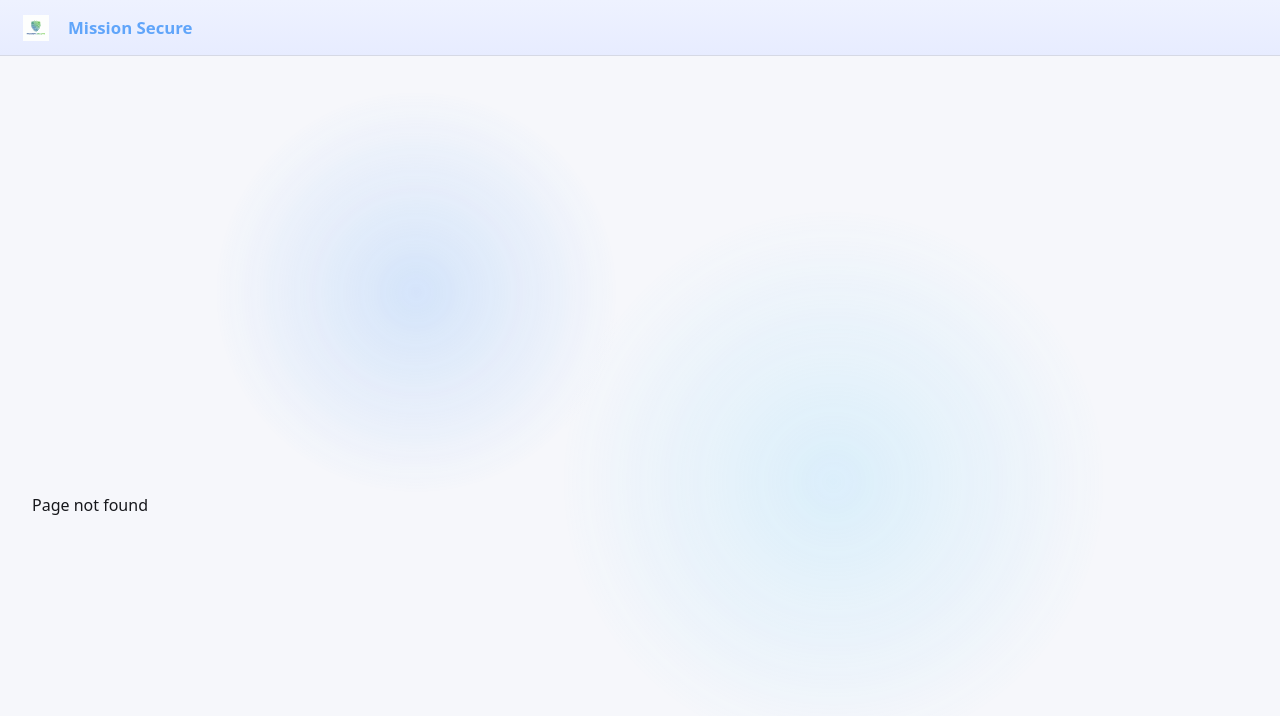
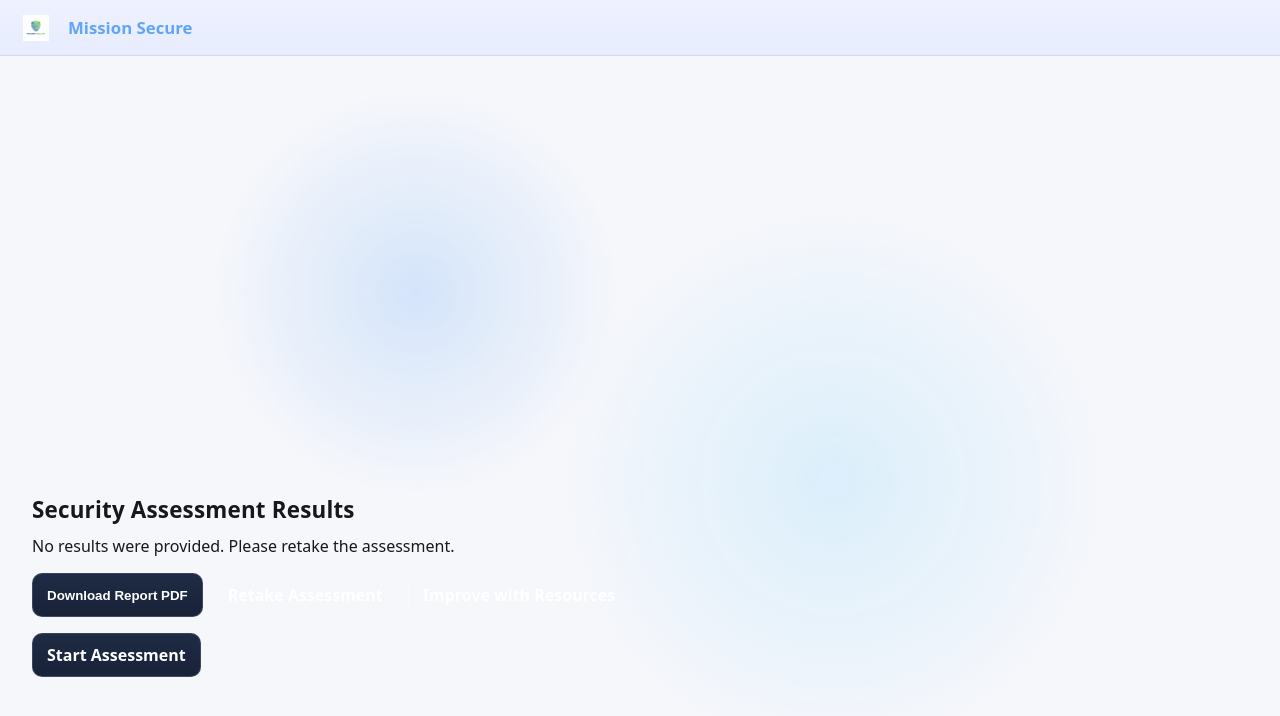
Before and after one commit to benji2803/missionsecure, a React (Vite) app: page /results in a window 1280 px wide. Before the commit this address had no page. Shown: the top 716 px of the page. Built offline with nearby package versions, Linux system fonts and the light colour scheme.

Commit message:
Button fixes

```diff
--- a/src/pages/Quiz.jsx
+++ b/src/pages/Quiz.jsx
@@ -1,5 +1,5 @@
 // src/pages/Quiz.jsx
-import { useEffect, useMemo, useState } from "react";
+import { useEffect, useState } from "react";
 import { useNavigate } from "react-router-dom";
 
 /* --------------------------------------------
@@ -124,8 +124,11 @@ export default function QuizPage() {
         setIdx(idx + 1);
         setTransitioning(false);
       } else {
-        // hand off answers to results route
-        navigate("/results", { state: { answers: next } });
+        // compute score and navigate with BOTH query params and state
+        const score = Object.values(next).reduce((sum, o) => sum + (Number(o?.weight) || 0), 0);
+        navigate(`/results?score=${score}&total=${total}`, {
+          state: { answers: next, score, total }
+        });
       }
     }, 140);
   };
@@ -172,7 +175,6 @@ export default function QuizPage() {
                   gap: 12
                 }}
               >
-                {/* lil’ emoji dot that reflects quality tag */}
                 <span aria-hidden="true" style={{ fontSize: 18, lineHeight: 1 }}>
                   {opt.tag === "best" ? "🟢" : opt.tag === "iffy" ? "🟠" : "🔴"}
                 </span>
--- /dev/null
+++ b/src/pages/Results.jsx
@@ -0,0 +1,259 @@
+// src/pages/Results.jsx
+import { useEffect, useMemo } from "react";
+import { useLocation, useSearchParams, Link, useNavigate } from "react-router-dom";
+
+/**
+ * Results page:
+ * - Works if you arrived via navigate("/results", { state: { answers, score, total } })
+ * - Also works on refresh/deep-link with /results?score=XX&total=YY (no answers breakdown)
+ */
+export default function Results() {
+  const navigate = useNavigate();
+  const loc = useLocation();
+  const [sp] = useSearchParams();
+
+  // From navigation state (preferred)
+  const answers = loc.state?.answers ?? null;
+  const scoreState = loc.state?.score ?? null;
+  const totalState = loc.state?.total ?? null;
+
+  // From URL (fallback so refresh works)
+  const scoreQS = sp.get("score");
+  const totalQS = sp.get("total");
+
+  const score = Number(scoreState ?? scoreQS ?? NaN);
+  const total = Number(totalState ?? totalQS ?? NaN);
+
+  // Derive percentage + verdict
+  const pct = Number.isFinite(score) && Number.isFinite(total) && total > 0
+    ? Math.round((score / total) * 100)
+    : null;
+
+  const verdict = pct == null
+    ? "Getting Started"
+    : pct >= 85 ? "Strong"
+    : pct >= 70 ? "Good"
+    : pct >= 50 ? "Needs Improvement"
+    : "At Risk";
+
+  // When we DO have answers, we can show a breakdown by tag
+  const breakdown = useMemo(() => {
+    if (!answers) return null;
+    const best = Object.values(answers).filter(a => a?.tag === "best").length;
+    const iffy = Object.values(answers).filter(a => a?.tag === "iffy").length;
+    const bad  = Object.values(answers).filter(a => a?.tag === "bad").length;
+    return { best, iffy, bad };
+  }, [answers]);
+
+  // Fun confetti for high scores
+  useEffect(() => {
+    if (pct != null && pct >= 85) {
+      try {
+        simpleConfetti(3000);
+      } catch {}
+    }
+  }, [pct]);
+
+  return (
+    <section style={{ padding: 16 }}>
+      <h2 style={{ marginTop: 0 }}>Security Assessment Results</h2>
+
+      {/* Summary header */}
+      {pct != null ? (
+        <div style={{ display: "flex", alignItems: "center", gap: 20, marginBottom: 20, flexWrap: "wrap" }}>
+          <BigNumber value={pct} />
+          <div style={{ minWidth: 220 }}>
+            <div style={{ fontSize: 18, fontWeight: 700, marginBottom: 6 }}>
+              Overall: {verdict}
+            </div>
+            <div style={{ fontSize: 14, opacity: 0.8 }}>
+              You scored <strong>{score}</strong> out of <strong>{total}</strong>.
+            </div>
+          </div>
+        </div>
+      ) : (
+        <p>No results were provided. Please retake the assessment.</p>
+      )}
+
+      {/* Executive summary tiles */}
+      {pct != null && (
+        <div style={{
+          background: "var(--panel)",
+          border: "1px solid var(--border-color)",
+          borderRadius: 12,
+          padding: 16,
+          marginBottom: 20
+        }}>
+          <h3 style={{ margin: "0 0 12px 0" }}>📋 Executive Summary</h3>
+          <div style={{ display: "grid", gridTemplateColumns: "repeat(auto-fit, minmax(180px, 1fr))", gap: 12 }}>
+            <Tile label="Risk Level" value={pct >= 85 ? "Low" : pct >= 70 ? "Moderate" : "High"} />
+            <Tile label="Implementation Window" value={pct >= 85 ? "≈30 days" : pct >= 70 ? "≈60 days" : "≈90 days"} />
+            <Tile label="Investment Range" value={pct >= 85 ? "$0.5K–2K" : pct >= 70 ? "$2K–8K" : "$8K–20K"} />
+            <Tile label="Ranking" value={pct >= 85 ? "Top 10%" : pct >= 67 ? "Above Avg" : "Below Avg"} />
+          </div>
+        </div>
+      )}
+
+      {/* Breakdown (only if we have answers from state) */}
+      {answers && breakdown && (
+        <div style={{
+          background: "var(--panel)",
+          border: "1px solid var(--border-color)",
+          borderRadius: 12,
+          padding: 16,
+          marginBottom: 20
+        }}>
+          <h3 style={{ margin: "0 0 12px 0" }}>📊 Breakdown</h3>
+          <ul style={{ margin: 0, paddingLeft: 18, lineHeight: 1.8 }}>
+            <li>🟢 Strong answers: <strong>{breakdown.best}</strong></li>
+            <li>🟠 Partial answers: <strong>{breakdown.iffy}</strong></li>
+            <li>🔴 Gaps: <strong>{breakdown.bad}</strong></li>
+          </ul>
+          <p className="muted" style={{ marginTop: 8, fontSize: ".9rem" }}>
+            Tip: Tackle 🔴 gaps first, then upgrade 🟠 to 🟢.
+          </p>
+        </div>
+      )}
+
+      {/* Actions */}
+      <div style={{ display: "flex", gap: 10, flexWrap: "wrap", marginTop: 12 }}>
+        <button className="navlink" style={btn} onClick={() => window.print()}>
+          Download Report PDF
+        </button>
+        <Link to="/quiz" className="navlink" style={btnSecondary}>
+          Retake Assessment
+        </Link>
+        {/* 👇 keep this exactly as requested */}
+        <Link to="/resources" className="navlink" style={btnSecondary}>
+          Improve with Resources
+        </Link>
+      </div>
+
+      {/* Fallback CTA if score missing */}
+      {pct == null && (
+        <div style={{ marginTop: 16 }}>
+          <Link to="/quiz" className="navlink" style={btn}>Start Assessment</Link>
+        </div>
+      )}
+    </section>
+  );
+}
+
+/* ---------- subcomponents ---------- */
+function BigNumber({ value }) {
+  const hue = Math.max(0, Math.min(120, Math.round((value / 100) * 120)));
+  const color = `hsl(${hue} 85% 55%)`;
+  return (
+    <div>
+      <div style={{ fontSize: 64, fontWeight: 900, lineHeight: 1, color }}>{value}%</div>
+      <div style={{
+        width: 240,
+        height: 10,
+        background: "color-mix(in oklab, var(--text-color) 10%, transparent)",
+        borderRadius: 999,
+        border: "1px solid color-mix(in oklab, var(--text-color) 18%, transparent)",
+        overflow: "hidden",
+        marginTop: 8
+      }}>
+        <div style={{
+          width: `${value}%`,
+          height: "100%",
+          background: `linear-gradient(90deg, hsl(0 85% 55%), ${color})`,
+          boxShadow: "0 0 12px var(--glow-soft)"
+        }}/>
+      </div>
+      <p style={{ margin: "6px 0 0 0", fontSize: 12, opacity: 0.7 }}>
+        0 = red, 50 = orange, 70 = yellow, 85+ = green 🎉
+      </p>
+    </div>
+  );
+}
+
+function Tile({ label, value }) {
+  return (
+    <div style={{
+      border: "1px solid var(--border-color)",
+      borderRadius: 10,
+      padding: 12,
+      background: "rgba(255,255,255,0.02)"
+    }}>
+      <div style={{ fontSize: 12, opacity: 0.7, marginBottom: 6 }}>{label}</div>
+      <div style={{ fontSize: 18, fontWeight: 700 }}>{value}</div>
+    </div>
+  );
+}
+
+const btn = {
+  display: "inline-block",
+  padding: "10px 14px",
+  borderRadius: 10,
+  border: "1px solid rgba(255,255,255,.15)",
+  background: "linear-gradient(180deg,#1f2a44,#18233a)",
+  color: "white",
+  fontWeight: 600,
+  textDecoration: "none",
+};
+
+const btnSecondary = {
+  ...btn,
+  background: "transparent",
+  border: "1px solid rgba(255,255,255,.25)",
+};
+
+/* ---------- tiny confetti (no deps) ---------- */
+function simpleConfetti(ms = 2500) {
+  const container = document.createElement("div");
+  Object.assign(container.style, {
+    position: "fixed",
+    inset: "0",
+    pointerEvents: "none",
+    zIndex: "2147483647",
+    overflow: "hidden",
+  });
+  document.body.appendChild(container);
+
+  const colors = ["#7c5cff", "#5cc8ff", "#ffb02e", "#4caf50", "#ef5350"];
+  let raf;
+  const pieces = Array.from({ length: 120 }).map(() => {
+    const el = document.createElement("i");
+    const size = 6 + Math.random() * 8;
+    Object.assign(el.style, {
+      position: "absolute",
+      width: `${size}px`,
+      height: `${size * 1.4}px`,
+      left: `${Math.random() * 100}vw`,
+      top: `-10px`,
+      background: colors[Math.floor(Math.random() * colors.length)],
+      transform: `rotate(${Math.random() * 360}deg)`,
+      opacity: String(0.7 + Math.random() * 0.3),
+      borderRadius: Math.random() > 0.5 ? "50%" : "2px",
+    });
+    container.appendChild(el);
+    return {
+      el,
+      y: -10,
+      x: Math.random() * window.innerWidth,
+      vy: 2 + Math.random() * 3.5,
+      vx: -1 + Math.random() * 2,
+      rot: Math.random() * 360,
+      vr: -3 + Math.random() * 6,
+    };
+  });
+
+  const tick = () => {
+    pieces.forEach(p => {
+      p.vy += 0.02;
+      p.y += p.vy;
+      p.x += p.vx;
+      p.rot += p.vr;
+      p.el.style.transform = `translate(${p.x}px, ${p.y}px) rotate(${p.rot}deg)`;
+    });
+    raf = requestAnimationFrame(tick);
+  };
+  tick();
+
+  setTimeout(() => {
+    cancelAnimationFrame(raf);
+    container.remove();
+  }, ms);
+}
--- a/src/routes/table.jsx
+++ b/src/routes/table.jsx
@@ -7,6 +7,7 @@ const BeginnerGuidePage = lazy(() => import("../pages/BeginnerGuidePage.jsx"));
 const CyberNews = lazy(() => import("../pages/CyberNews.jsx"));              // Latest Cyber News
 const ContactUs = lazy(() => import("../pages/ContactUs.jsx"));
 const Quiz = lazy(() => import("../pages/Quiz.jsx"));
+const Results = lazy(() => import("../pages/Results.jsx"));
 
 export const routes = [
   { path: "/", label: "Home", element: <Home /> },
@@ -15,6 +16,7 @@ export const routes = [
   { path: "/news", label: "Latest Cyber News", element: <CyberNews /> },
   { path: "/contact", label: "Contact Us", element: <ContactUs /> },
      { path: "/quiz",     element: <Quiz /> }, // remove `label` to hide from sidebar
+     { path: "/results",                               element: <Results /> }, // no label = hidden
 
 ];
 
```
